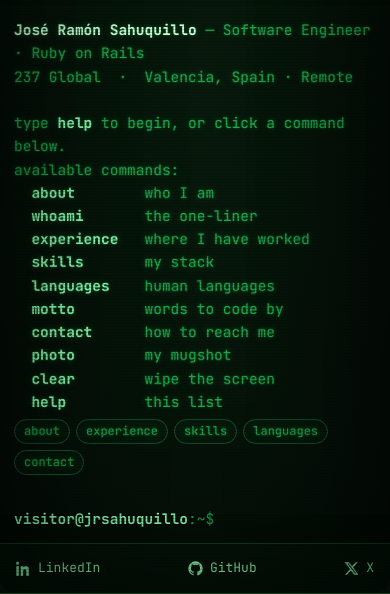
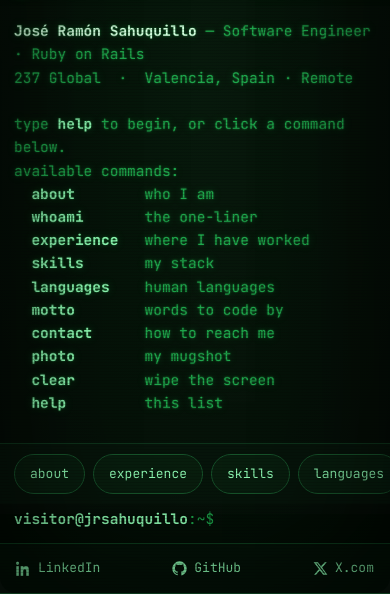
Before and after one commit to jrsahuquillo/jrsahuquillo.github.io, a plain HTML site: page index.html in a window 390 px wide. Shown: the part 250-844 px from the top of the page. Drawn offline with Linux system fonts and the light colour scheme.

Commit message:
Add tap-friendly command bar and improve mobile UX
Move the command shortcuts out of the scrolling output into a fixed,
horizontally scrollable command bar just above the input, with larger tap
targets. On touch devices, stop auto-focusing the input so the keyboard
no longer pops up on load or when tapping the output — typing is opt-in by
tapping the field. Bump the OS banner to 2.0 and label the X link X.com.

Co-Authored-By: Claude Opus 4.8 <noreply@anthropic.com>

```diff
--- a/index.html
+++ b/index.html
@@ -200,6 +200,36 @@
     }
     .chip:hover { color: var(--hi); border-color: var(--bright); }
 
+    /* Quick command bar (primary nav, tap-friendly) */
+    .cmdbar {
+      flex: 0 0 auto;
+      display: flex;
+      gap: 8px;
+      align-items: center;
+      padding: 10px 14px;
+      border-top: 1px solid #0f3a1e;
+      background: rgba(8, 20, 12, .55);
+      overflow-x: auto;
+      -webkit-overflow-scrolling: touch;
+      scrollbar-width: none;
+    }
+    .cmdbar::-webkit-scrollbar { display: none; }
+    .cmdbar button {
+      flex: 0 0 auto;
+      cursor: pointer;
+      white-space: nowrap;
+      border: 1px solid #16522a;
+      color: var(--bright);
+      background: rgba(20, 107, 50, .1);
+      font: inherit;
+      font-size: 13px;
+      padding: 8px 15px;
+      border-radius: 999px;
+      min-height: 40px;
+    }
+    .cmdbar button:hover { color: var(--hi); border-color: var(--bright); }
+    .cmdbar button:active { background: rgba(20, 107, 50, .25); }
+
     /* Persistent profile links */
     .links {
       flex: 0 0 auto;
@@ -283,6 +313,8 @@
 
     <div class="term" id="term" tabindex="0"></div>
 
+    <nav class="cmdbar" id="cmdbar" aria-label="Commands"></nav>
+
     <form class="inputline" id="form" autocomplete="off">
       <span class="prompt"><b>visitor@jrsahuquillo</b>:~$</span>
       <span class="inwrap">
@@ -294,7 +326,7 @@
     <nav class="links" aria-label="Profile links">
       <a href="https://www.linkedin.com/in/jrsahuquillo/" target="_blank" rel="noopener"><svg viewBox="0 0 24 24" aria-hidden="true"><path d="M4.98 3.5C4.98 4.88 3.87 6 2.5 6S0 4.88 0 3.5 1.12 1 2.5 1 4.98 2.12 4.98 3.5zM.5 8h4V24h-4V8zm7.5 0h3.8v2.2h.05c.53-1 1.84-2.2 3.8-2.2 4.06 0 4.8 2.67 4.8 6.14V24h-4v-6.9c0-1.64-.03-3.75-2.3-3.75-2.3 0-2.65 1.8-2.65 3.63V24h-4V8z"/></svg>LinkedIn</a>
       <a href="https://github.com/jrsahuquillo" target="_blank" rel="noopener"><svg viewBox="0 0 24 24" aria-hidden="true"><path d="M12 .5A11.5 11.5 0 0 0 .5 12a11.5 11.5 0 0 0 7.86 10.92c.57.1.78-.25.78-.55v-1.9c-3.2.7-3.88-1.54-3.88-1.54-.52-1.33-1.28-1.68-1.28-1.68-1.05-.72.08-.7.08-.7 1.16.08 1.77 1.19 1.77 1.19 1.03 1.77 2.7 1.26 3.36.96.1-.75.4-1.26.73-1.55-2.56-.3-5.26-1.28-5.26-5.7 0-1.26.45-2.29 1.19-3.1-.12-.3-.52-1.47.11-3.05 0 0 .97-.31 3.18 1.18a11 11 0 0 1 5.8 0c2.2-1.49 3.17-1.18 3.17-1.18.63 1.58.23 2.75.11 3.05.74.81 1.19 1.84 1.19 3.1 0 4.43-2.7 5.4-5.27 5.69.41.36.78 1.07.78 2.16v3.2c0 .31.2.66.79.55A11.5 11.5 0 0 0 23.5 12 11.5 11.5 0 0 0 12 .5z"/></svg>GitHub</a>
-      <a href="https://x.com/jrsahuquillo" target="_blank" rel="noopener"><svg viewBox="0 0 24 24" aria-hidden="true"><path d="M18.9 2H22l-7.4 8.46L23 22h-6.8l-5.3-6.93L4.8 22H1.7l7.9-9.03L1 2h6.9l4.8 6.35L18.9 2zm-1.2 18h1.9L7.2 4H5.2l12.5 16z"/></svg>X</a>
+      <a href="https://x.com/jrsahuquillo" target="_blank" rel="noopener"><svg viewBox="0 0 24 24" aria-hidden="true"><path d="M18.9 2H22l-7.4 8.46L23 22h-6.8l-5.3-6.93L4.8 22H1.7l7.9-9.03L1 2h6.9l4.8 6.35L18.9 2zm-1.2 18h1.9L7.2 4H5.2l12.5 16z"/></svg>X.com</a>
     </nav>
 
     <div class="scan"></div>
@@ -374,7 +406,7 @@
           ],
           hint: '<span class="dim">type</span> <span class="cmd">help</span> <span class="dim">to begin, or click a command below.</span>',
           boot: [
-            'SahuquilloOS 1.0  ·  booting…',
+            'SahuquilloOS 2.0  ·  booting…',
             '[ ok ]  mounting /experience',
             '[ ok ]  loading ruby, rails, postgres',
             '[ ok ]  warming phosphor tube'
@@ -432,7 +464,7 @@
           ],
           hint: '<span class="dim">escribe</span> <span class="cmd">help</span> <span class="dim">para empezar, o pulsa un comando abajo.</span>',
           boot: [
-            'SahuquilloOS 1.0  ·  arrancando…',
+            'SahuquilloOS 2.0  ·  arrancando…',
             '[ ok ]  montando /experiencia',
             '[ ok ]  cargando ruby, rails, postgres',
             '[ ok ]  calentando tubo de fósforo'
@@ -503,13 +535,6 @@
           var pad = ' '.repeat(Math.max(1, 13 - c[0].length));
           printLine('  <span class="cmd">' + c[0] + '</span>' + pad + '<span class="dim">' + esc(c[1]) + '</span>');
         });
-        var chips = el('chips');
-        ['about', 'experience', 'skills', 'languages', 'contact'].forEach(function (k) {
-          var chip = el('chip', k);
-          chip.onclick = function () { run(k); };
-          chips.appendChild(chip);
-        });
-        print(chips);
       }
 
       // ----- Commands -----
@@ -630,10 +655,12 @@
       function syncCaret() {
         caret.style.left = Math.min(measure(inp.value), inp.offsetWidth - 2) + 'px';
       }
-      function focusInp() { inp.focus(); }
+      var coarse = !!(window.matchMedia && window.matchMedia('(pointer: coarse)').matches);
+      function focusInp() { if (coarse) { return; } inp.focus(); }
 
       document.addEventListener('click', function (e) {
-        if (!e.target.closest('a') && !e.target.closest('.chip') && !e.target.closest('.lang')) {
+        if (coarse) { return; }
+        if (!e.target.closest('a') && !e.target.closest('button')) {
           focusInp();
         }
       });
@@ -693,6 +720,16 @@
           playBoot();
         });
       }
+
+      // Quick command bar — primary navigation, especially on touch
+      var cmdbar = document.getElementById('cmdbar');
+      ['about', 'experience', 'skills', 'languages', 'contact', 'photo', 'motto'].forEach(function (k) {
+        var b = document.createElement('button');
+        b.type = 'button';
+        b.textContent = k;
+        b.addEventListener('click', function () { run(k); });
+        cmdbar.appendChild(b);
+      });
 
       // ----- Boot sequence (typewriter) -----
       var reduce = window.matchMedia && window.matchMedia('(prefers-reduced-motion:reduce)').matches;
```
